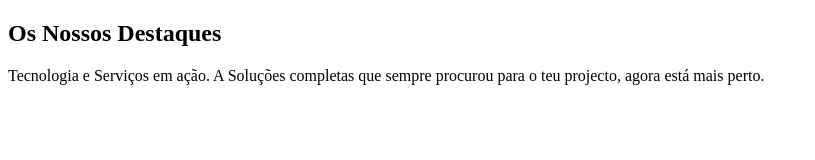
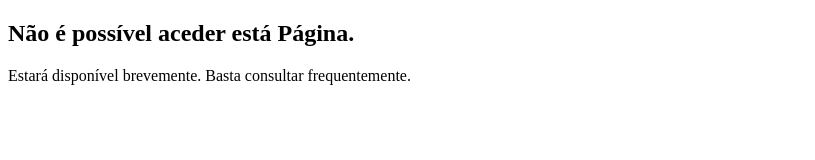
Before and after one commit to Fernando20051/AntonioManuel, a plain HTML site: page painel.html in a window 1280 px wide. Shown: the whole page, without its empty margins (0-815 px from the left). Drawn offline with Linux system fonts and the light colour scheme.

Commit message:
Update painel.html

```diff
--- a/painel.html
+++ b/painel.html
@@ -8,8 +8,8 @@
 </head>
 
 <body>
-  <h2>Os Nossos Destaques</h2>
-    <p class="section-sub">Tecnologia e Serviços em ação. A Soluções completas que sempre procurou para o teu projecto, agora está mais perto.</p>
+  <h2>Não é possível aceder está Página.</h2>
+    <p class="section-sub">Estará disponível brevemente. Basta consultar frequentemente.</p>
 </body>
 
 </html>
```
